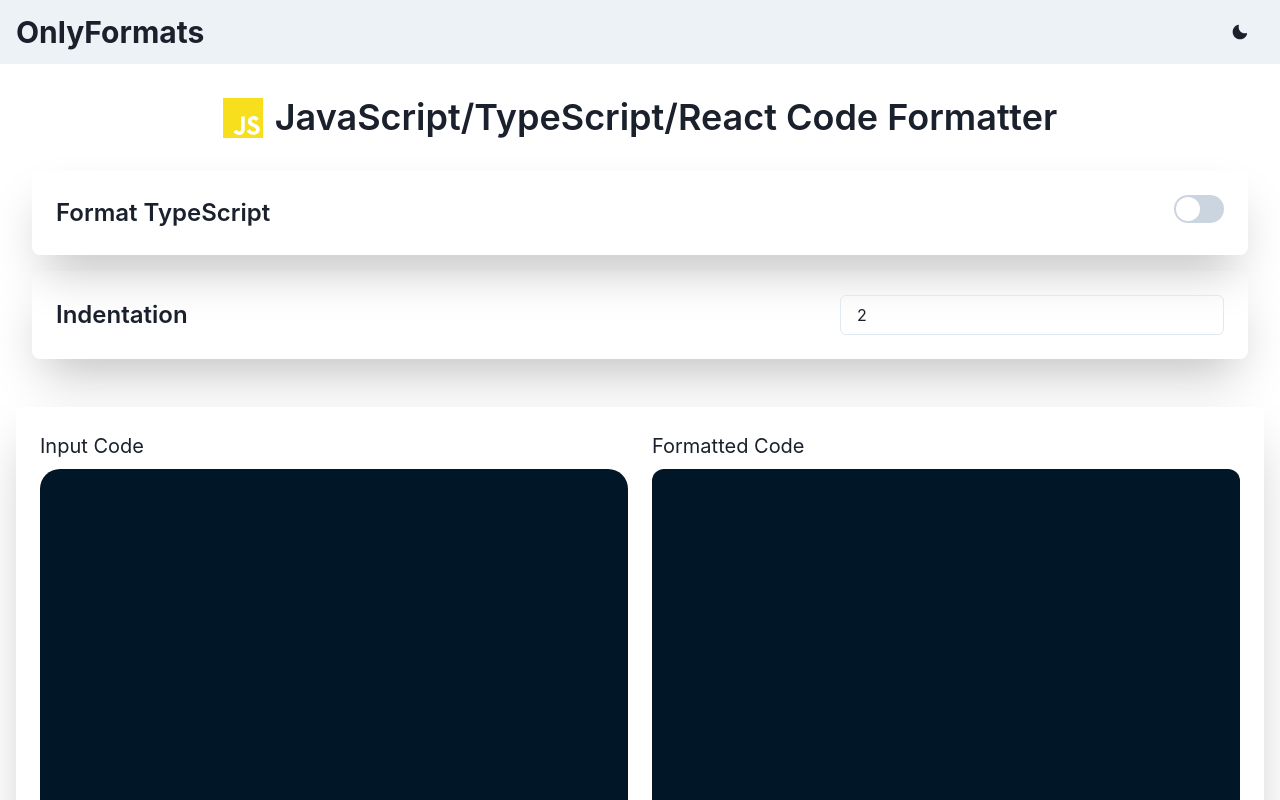
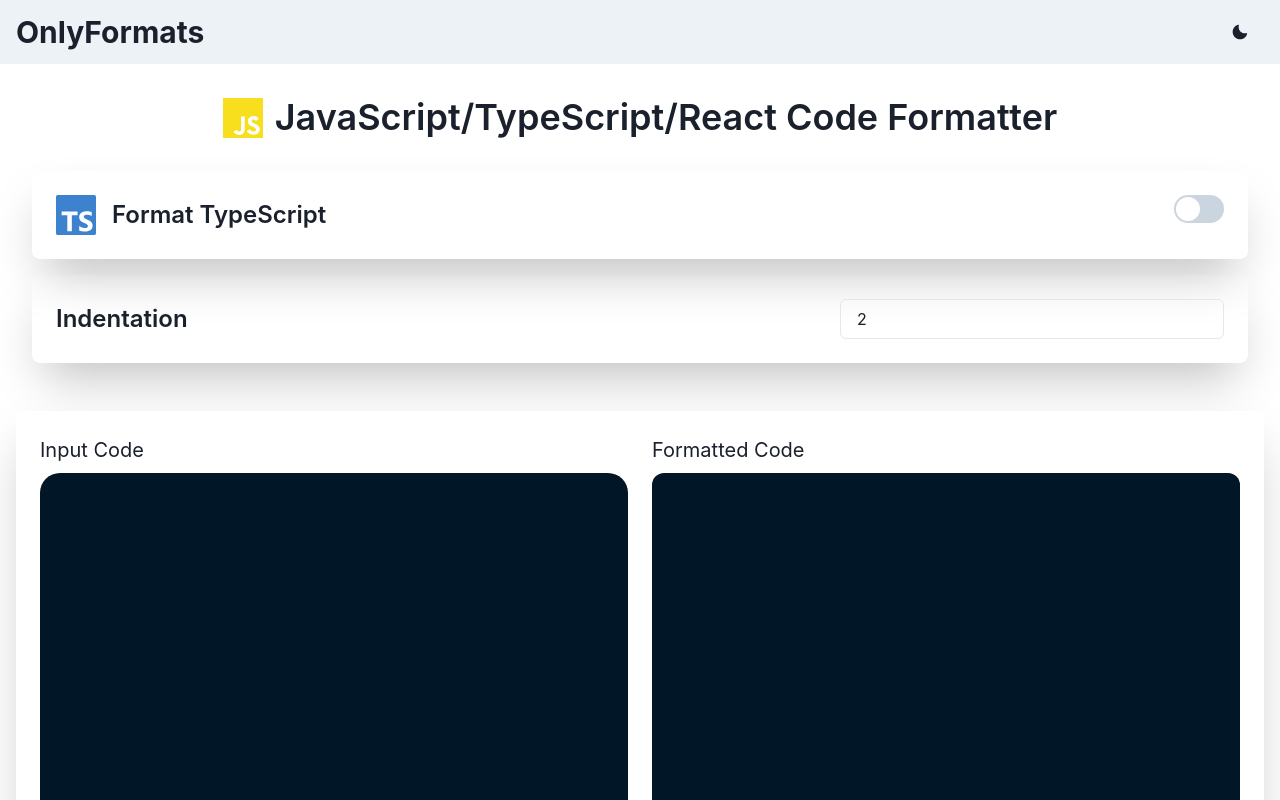
Before and after one commit to max-programming/only-formats, a Next.js app: page /formatter/js in a window 1280 px wide. Shown: the top 800 px of the page. Built offline with nearby package versions, Linux system fonts and the light colour scheme.

Commit message:
💄 Added TypeScript icon

```diff
--- a/components/Setting.tsx
+++ b/components/Setting.tsx
@@ -1,14 +1,14 @@
-import { Stack, Text, useColorModeValue } from '@chakra-ui/react';
+import { Image, Stack, Text, useColorModeValue } from '@chakra-ui/react';
 import { PropsWithChildren } from 'react';
 
 interface Props {
   title: string;
-  description?: string;
+  img?: string;
 }
 
 export default function Setting({
   title,
-  description,
+  img,
   children,
 }: PropsWithChildren<Props>) {
   return (
@@ -20,23 +20,12 @@
       direction='row'
       justify='space-between'
     >
-      <Stack direction='row' alignItems='center'>
+      <Stack direction='row' alignItems='center' gap={2}>
+        {img && <Image src={img} alt='' w='10' />}
         <Text fontWeight='semibold' fontSize={'2xl'}>
           {title}
         </Text>
       </Stack>
-
-      {/* {description && (
-        <Stack
-          direction={{ base: 'column', md: 'row' }}
-          justifyContent='space-between'
-          alignItems={'center'}
-        >
-          <Text fontSize={{ base: 'sm' }} textAlign={'left'} maxW={'4xl'}>
-            {description}
-          </Text>
-        </Stack>
-      )} */}
       {children}
     </Stack>
   );
--- a/pages/formatter/js.tsx
+++ b/pages/formatter/js.tsx
@@ -47,7 +47,7 @@
     <>
       <Layout title={path.title} description={path.description}>
         <Header title={path.title} imageSrc={path.image} />
-        <Setting title='Format TypeScript'>
+        <Setting title='Format TypeScript' img='/icons/ts.svg'>
           <Switch
             size='lg'
             isChecked={isTS}
```
Also changed, not shown: public/icons/ts.svg (added).
